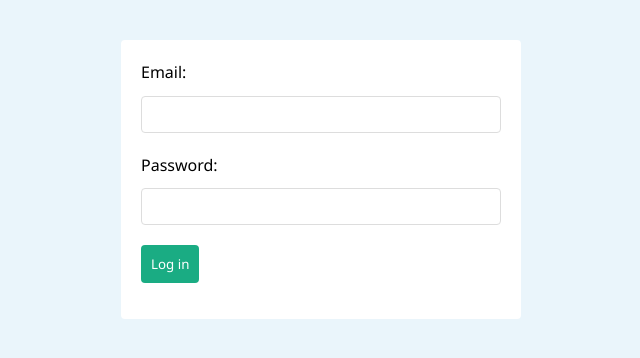
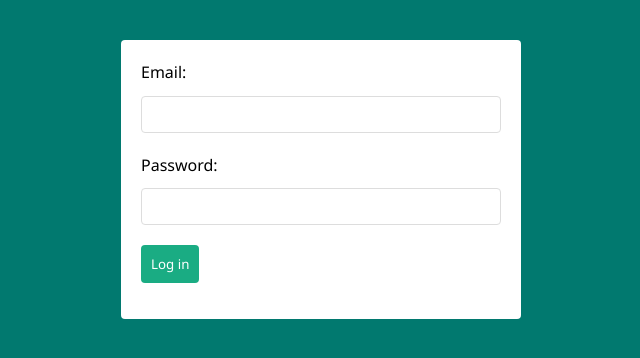
Before and after one commit to naknamu/blog-writer, a React (Create React App) app: page /login in a window 1280 px wide. Shown: the top 358 px of the page, without its empty margins (319-959 px from the left). Built offline with nearby package versions, Linux system fonts and the light colour scheme.

Commit message:
Changed bg color of body

```diff
--- a/src/index.css
+++ b/src/index.css
@@ -17,7 +17,7 @@ html {
 }
 
 body {
-  background-color: #eaf5fb;
+  background-color: rgb(1, 121, 111);;
 }
 
 a {
```
